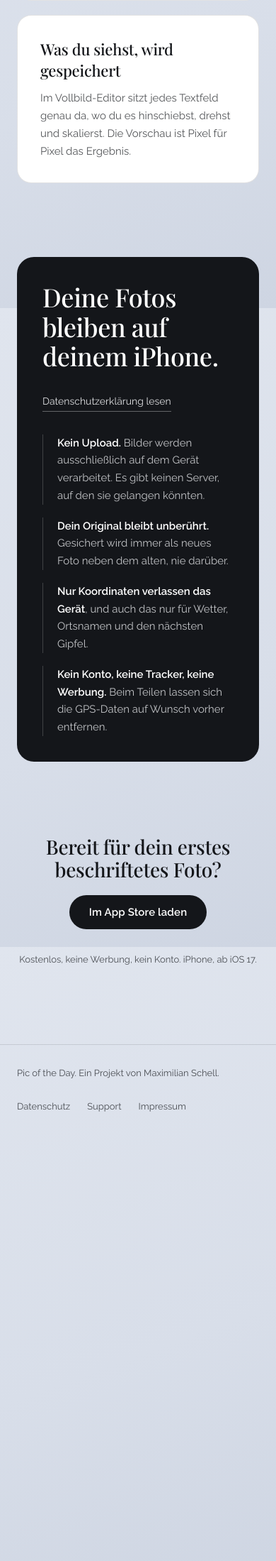
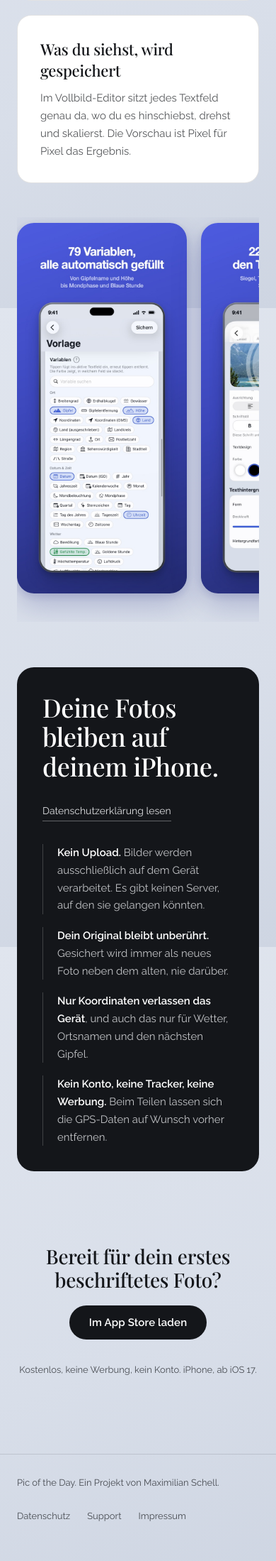
Before and after one commit to stillmadmax/potd-site, a Jekyll site: the page index.html, which Jekyll copies as it is, in a window 390 px wide. Shown: the part 3166-5365 px from the top of the page at 71% size. Built offline with Jekyll 4.4.1, drawn with Linux system fonts in a browser that asks for light colours; some web fonts are replaced; before the commit the page ends 4788 px from its top, so only the background shows below that.

Commit message:
Bilderleiste mit App-Store-Karten unter den Funktionen
Vier gerahmte Store-Bilder (Variablen, Formen, Vollbild-Editor, Dark Mode)
als horizontal scrollbare Leiste mit Scroll-Snap, runden Ecken und dem
blauen Kartenschatten; DE/EN mit den jeweiligen Sprachversionen.
03/04 bewusst nicht dabei - die zeigt das Video schon.

```diff
--- a/assets/css/site.css
+++ b/assets/css/site.css
@@ -380,7 +380,26 @@ h1 {
   display: grid;
   grid-template-columns: repeat(2, 1fr);
   gap: 20px;
-  padding-bottom: 104px;
+  padding-bottom: 48px;
+}
+
+/* App-Store-Karten als horizontal scrollbare Leiste, Snap wie im Store */
+.gallery {
+  display: flex;
+  gap: 20px;
+  overflow-x: auto;
+  scroll-snap-type: x mandatory;
+  padding: 8px 4px 40px;
+  margin-bottom: 64px;
+}
+
+.gallery img {
+  width: 300px;
+  height: auto;
+  flex-shrink: 0;
+  scroll-snap-align: start;
+  border-radius: 24px;
+  box-shadow: 0 16px 40px rgba(43, 52, 136, 0.26), 0 4px 12px rgba(43, 52, 136, 0.14);
 }
 
 .card {
@@ -574,6 +593,10 @@ h1 {
     width: 290px;
   }
 
+  .gallery img {
+    width: 240px;
+  }
+
   .lede {
     font-size: 17px;
   }
--- a/index.html
+++ b/index.html
@@ -130,6 +130,16 @@
       </p>
     </div>
   </div>
+  <div class="gallery" aria-label="Weitere Einblicke in die App">
+    <img src="assets/img/store-02-de.jpg" width="660" height="1434" loading="lazy"
+         alt="App-Store-Bild: 79 Variablen, alle automatisch gefüllt - der Variablen-Katalog der Vorlage">
+    <img src="assets/img/store-05-de.jpg" width="660" height="1434" loading="lazy"
+         alt="App-Store-Bild: 22 Formen für den Texthintergrund - das Formen-Menü im Stil-Editor">
+    <img src="assets/img/store-06-de.jpg" width="660" height="1434" loading="lazy"
+         alt="App-Store-Bild: Setz den Text, wohin du willst - der Vollbild-Editor mit Raster">
+    <img src="assets/img/store-07-de.jpg" width="660" height="1434" loading="lazy"
+         alt="App-Store-Bild: Hell und dunkel, immer gut lesbar - der Hauptbildschirm im Dark Mode">
+  </div>
 </section>
 
 <section class="wrap" id="datenschutz">
```
Also changed, not shown: en/index.html (+10 -0 lines), README.md, assets/img/store-02-de.jpg (added), assets/img/store-02-en.jpg (added), assets/img/store-05-de.jpg (added), assets/img/store-05-en.jpg (added), assets/img/store-06-de.jpg (added), assets/img/store-06-en.jpg (added), assets/img/store-07-de.jpg (added), assets/img/store-07-en.jpg (added).
